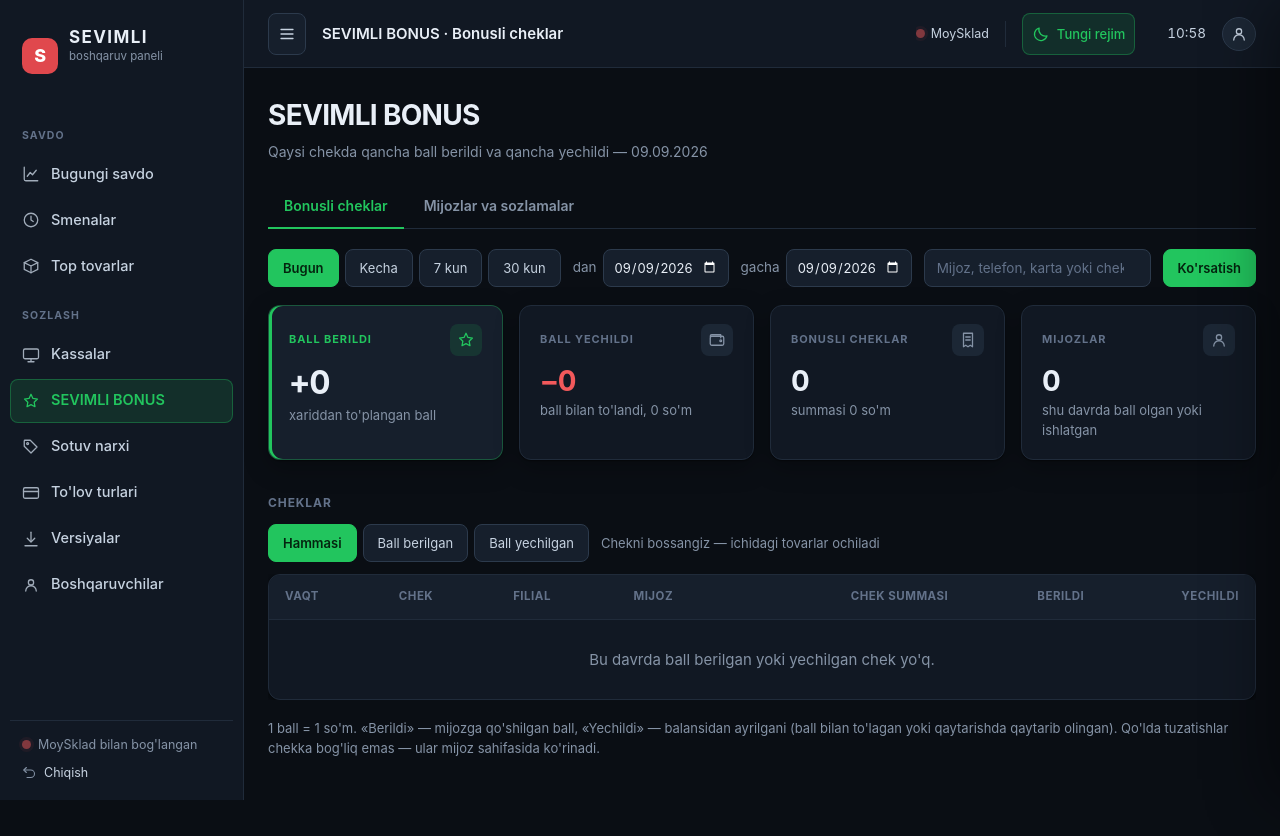
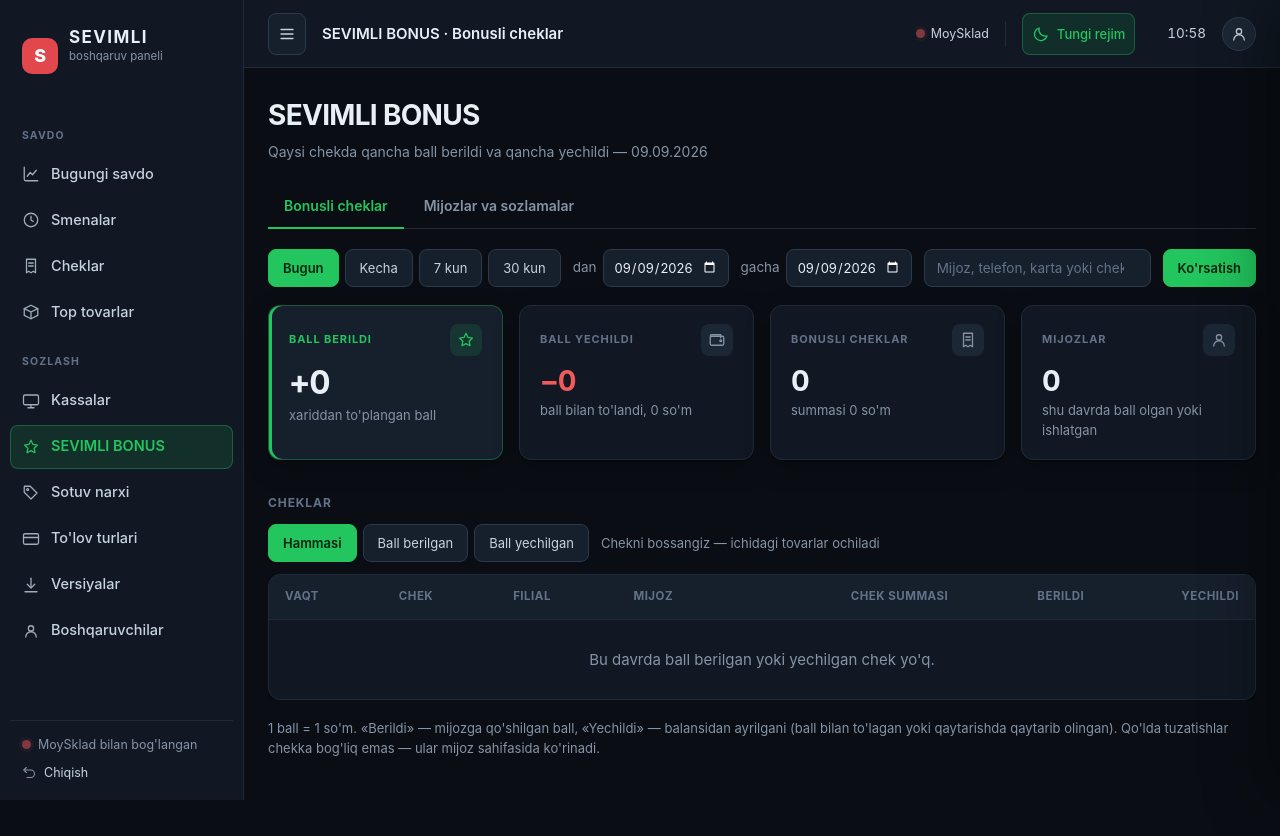
Before and after one commit to 130395mq-dev/sevimli-kassa, a Django app: page /bonus/cheklar/ in a window 1280 px wide. Run offline with Django 5.2, Linux system fonts and the light colour scheme; the visitor is signed in with stand-in values (Sample User, id 1); data that the repository does not hold is empty; some libraries are stand-ins or nearby versions.

Commit message:
Menyuda Cheklar

```diff
--- a/dashboard/templates/dashboard/base.html
+++ b/dashboard/templates/dashboard/base.html
@@ -853,6 +853,9 @@
       <a class="item {% block nav_shifts %}{% endblock %}" href="/smenalar/">
         <svg class="icon" aria-hidden="true"><use href="#i-clock"/></svg>
         <span class="txt">Smenalar</span></a>
+      <a class="item {% block nav_receipts %}{% endblock %}" href="/cheklar/">
+        <svg class="icon" aria-hidden="true"><use href="#i-receipt"/></svg>
+        <span class="txt">Cheklar</span></a>
       <a class="item {% block nav_top %}{% endblock %}" href="/tovarlar/">
         <svg class="icon" aria-hidden="true"><use href="#i-box"/></svg>
         <span class="txt">Top tovarlar</span></a>
```
